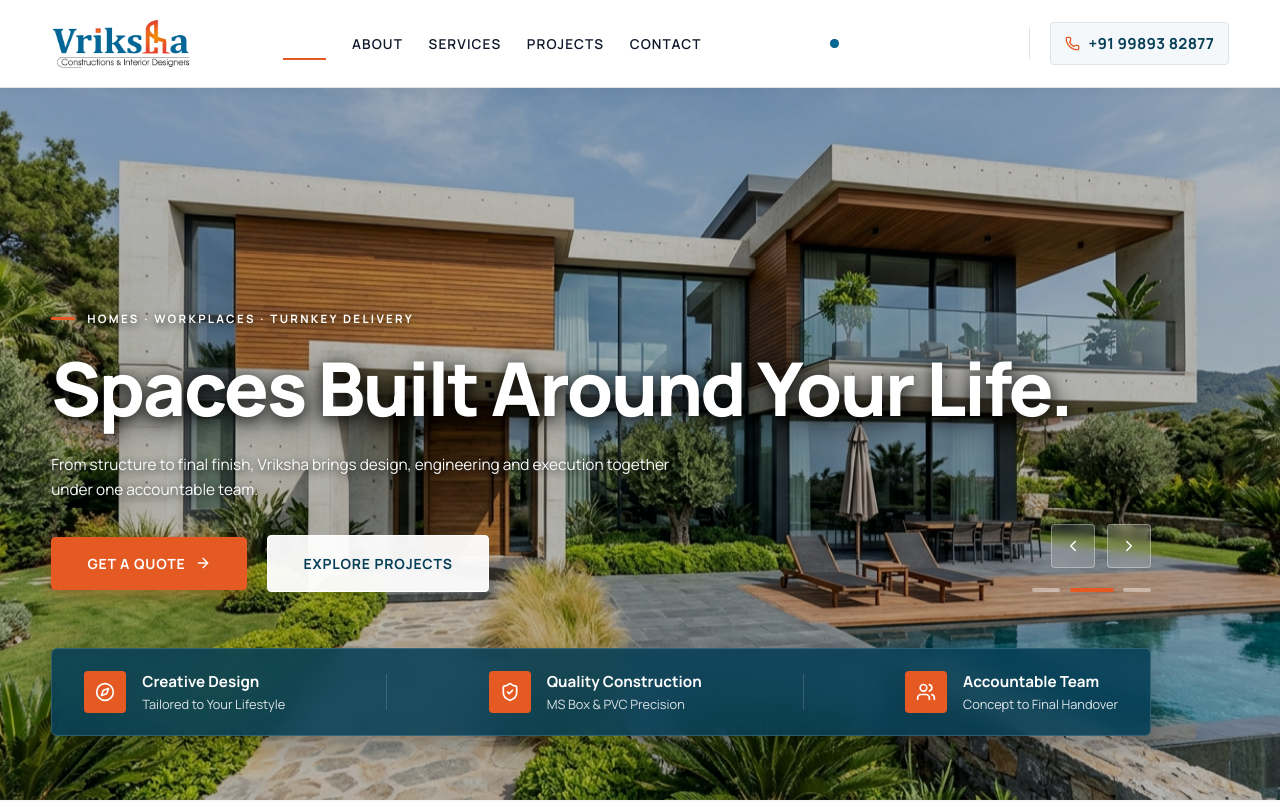
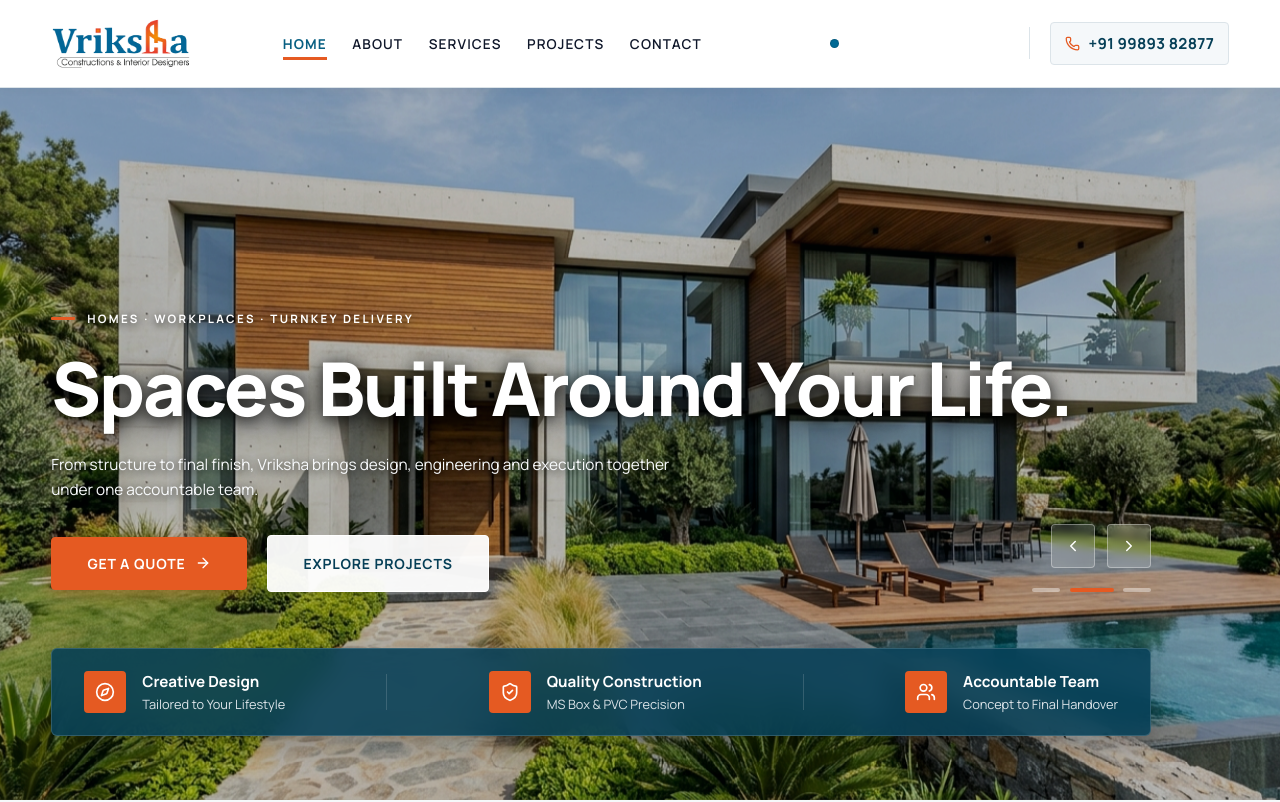
Before and after one commit to donepudipavanteja25-sketch/interior-design, a React (Vite) app: page / in a window 1280 px wide. Shown: the top 802 px of the page. Built offline with nearby package versions, Linux system fonts and the light colour scheme.

Commit message:
Fix active navigation link text becoming invisible on white navbar

```diff
--- a/src/styles/navbar.css
+++ b/src/styles/navbar.css
@@ -82,7 +82,7 @@
   font-weight: 600;
   letter-spacing: 0.08em;
   text-transform: uppercase;
-  color: var(--earth);
+  color: #0F172A;
   text-decoration: none;
   transition: color var(--transition-fast);
   position: relative;
@@ -90,9 +90,15 @@
   white-space: nowrap;
 }
 
-.nav-link:hover,
-.nav-link.active {
-  color: var(--brand-blue);
+.nav-link:hover {
+  color: var(--accent, #E55A22);
+}
+
+.nav-link.active,
+.navbar-header .nav-link.active,
+.navbar-header.scrolled .nav-link.active {
+  color: var(--brand-blue, #075F82) !important;
+  font-weight: 700;
 }
 
 .nav-link::after {
@@ -101,8 +107,8 @@
   bottom: 0;
   left: 0;
   width: 100%;
-  height: 2px;
-  background-color: var(--accent);
+  height: 2.5px;
+  background-color: var(--accent, #E55A22);
   transform: scaleX(0);
   transform-origin: right;
   transition: transform var(--transition-fast);
--- a/src/styles/pages.css
+++ b/src/styles/pages.css
@@ -304,14 +304,10 @@
 }
 
 /* Active Navigation indicator */
-.nav-link.active {
-  color: var(--white);
-  font-weight: 600;
-}
-
+.nav-link.active,
 .navbar-header.scrolled .nav-link.active {
-  color: var(--charcoal);
-  font-weight: 600;
+  color: var(--brand-blue, #075F82) !important;
+  font-weight: 700;
 }
 
 .nav-link.active::after {
```
